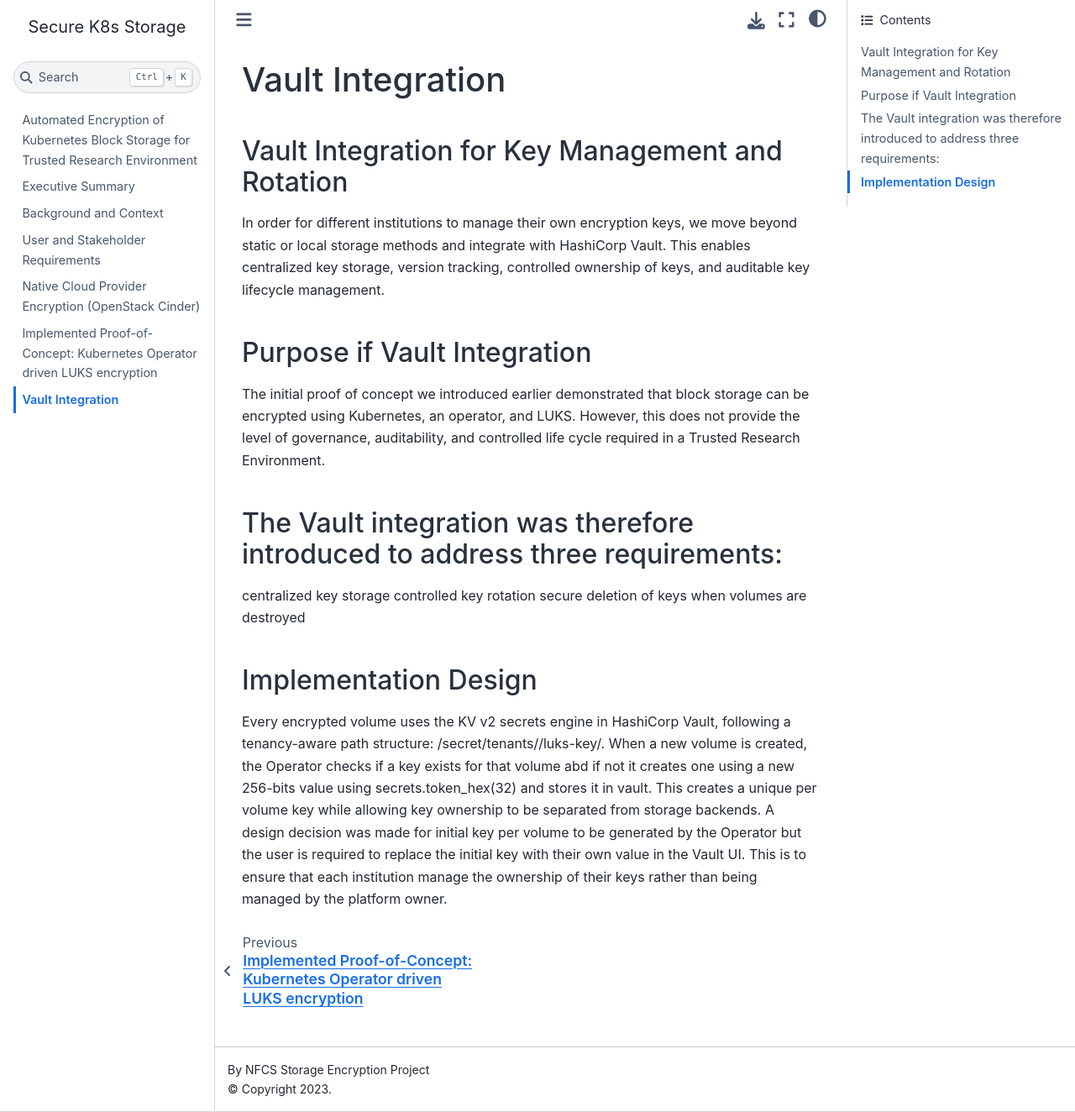
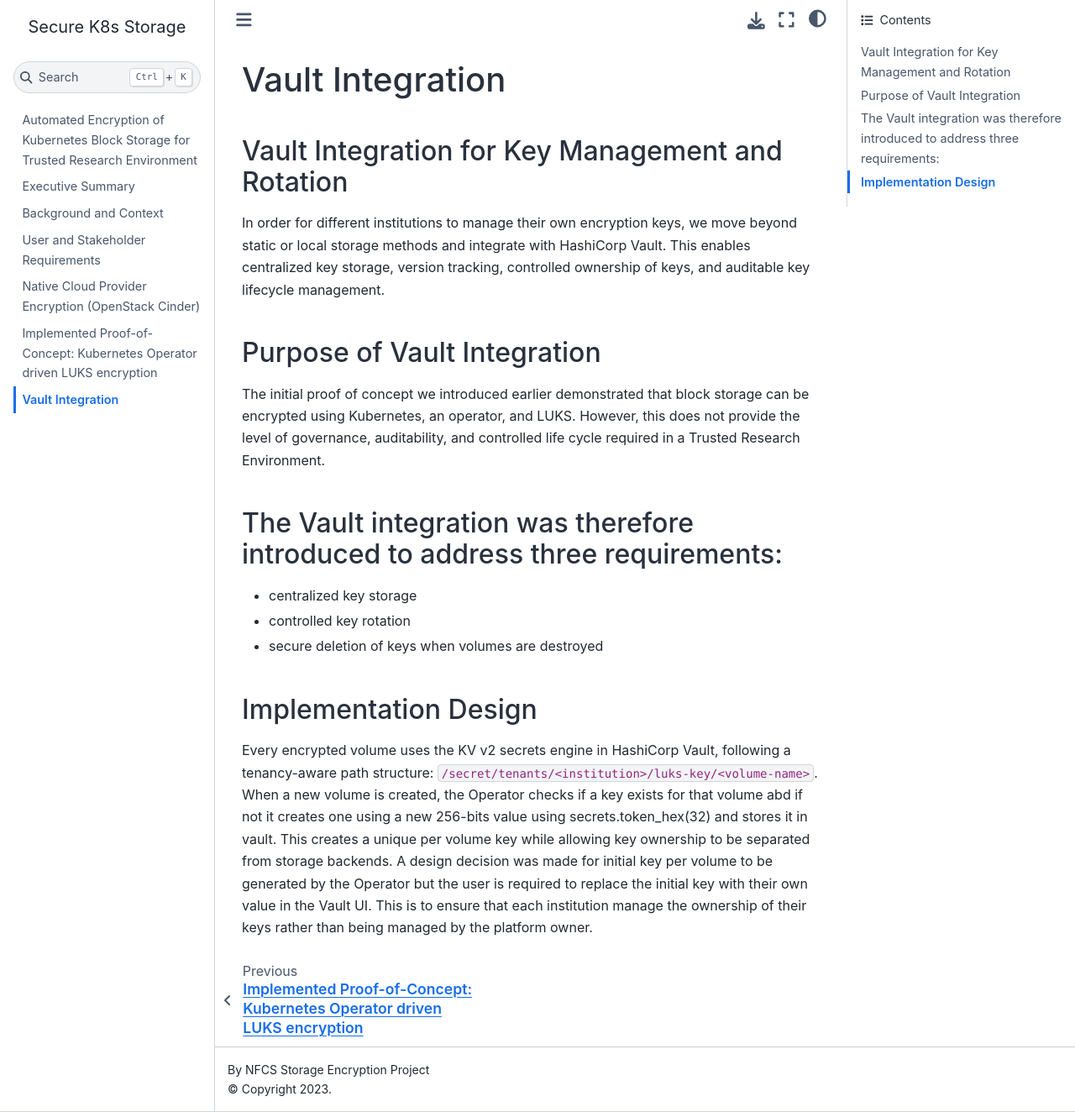
Before and after one commit to nfcs-secure-k8s/luks-k8s-automation, a Jupyter Book: the page built from vault.md, in a window 1280 px wide and 1324 px high. Shown: the whole window at 84% size. Built offline with Jupyter Book 1.0.4 settings and Sphinx 7.4.7 and the Sphinx Book theme 1.1.4, drawn with Linux system fonts in a browser that asks for light colours.

Commit message:
Update vault

```diff
--- a/vault.md
+++ b/vault.md
@@ -1,21 +1,21 @@
 # Vault Integration
 
-## Vault Integration for Key Management and Rotation
+### Vault Integration for Key Management and Rotation
 
 In order for different institutions to manage their own encryption keys, we move beyond static or local storage methods and integrate with HashiCorp Vault. This enables centralized key storage, version tracking, controlled ownership of keys, and auditable key lifecycle management.
 
-## Purpose if Vault Integration
+### Purpose of Vault Integration
 
 The initial proof of concept we introduced earlier demonstrated that block storage can be encrypted using Kubernetes, an operator, and LUKS. However, this does not provide the level of governance, auditability, and controlled life cycle required in a Trusted Research Environment.
 
-## The Vault integration was therefore introduced to address three requirements:
+### The Vault integration was therefore introduced to address three requirements:
 
-centralized key storage
-controlled key rotation
-secure deletion of keys when volumes are destroyed
+- centralized key storage
+- controlled key rotation
+- secure deletion of keys when volumes are destroyed
 
-## Implementation Design
+### Implementation Design
 
-Every encrypted volume uses the KV v2 secrets engine in HashiCorp Vault, following a tenancy-aware path structure: /secret/tenants/<institution>/luks-key/<volume-name>.
+Every encrypted volume uses the KV v2 secrets engine in HashiCorp Vault, following a tenancy-aware path structure: `/secret/tenants/<institution>/luks-key/<volume-name>`.
 When a new volume is created, the Operator checks if a key exists for that volume abd if not it creates one using a new 256-bits value using secrets.token_hex(32) and stores it in vault. This creates a unique per volume key while allowing key ownership to be separated from storage backends.
 A design decision was made for initial key per volume to be generated by the Operator but the user is required to replace the initial key with their own value in the Vault UI. This is to ensure that each institution manage the ownership of their keys rather than being managed by the platform owner.
```
